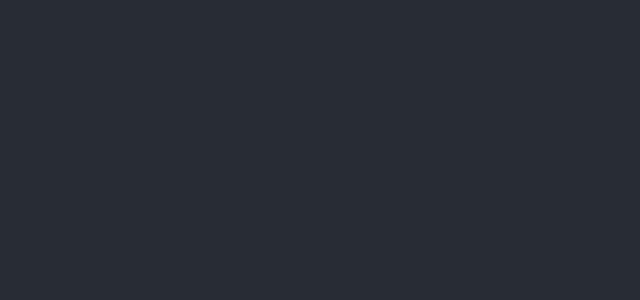
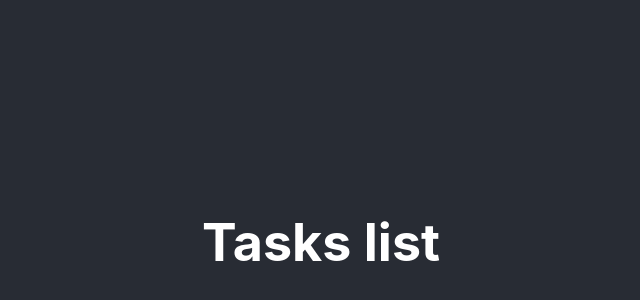
Before and after one commit to redavillm/to-do-list, a React (Create React App) app: page / in a window 1280 px wide. Shown: the part 158-458 px from the top of the page, without its empty margins (319-959 px from the left). Built offline with nearby package versions, Linux system fonts and the light colour scheme.

Commit message:
start project

```diff
--- a/src/App.js
+++ b/src/App.js
@@ -1,7 +1,17 @@
 import "./App.css";
 
 function App() {
-  return <div className="App"></div>;
+  return (
+    <div className="App">
+      <div className="wrapper">
+        <h1>Tasks list</h1>
+        <div className="menu"></div>
+        <div className="list">
+          <div className="task"></div>
+        </div>
+      </div>
+    </div>
+  );
 }
 
 export default App;
```
